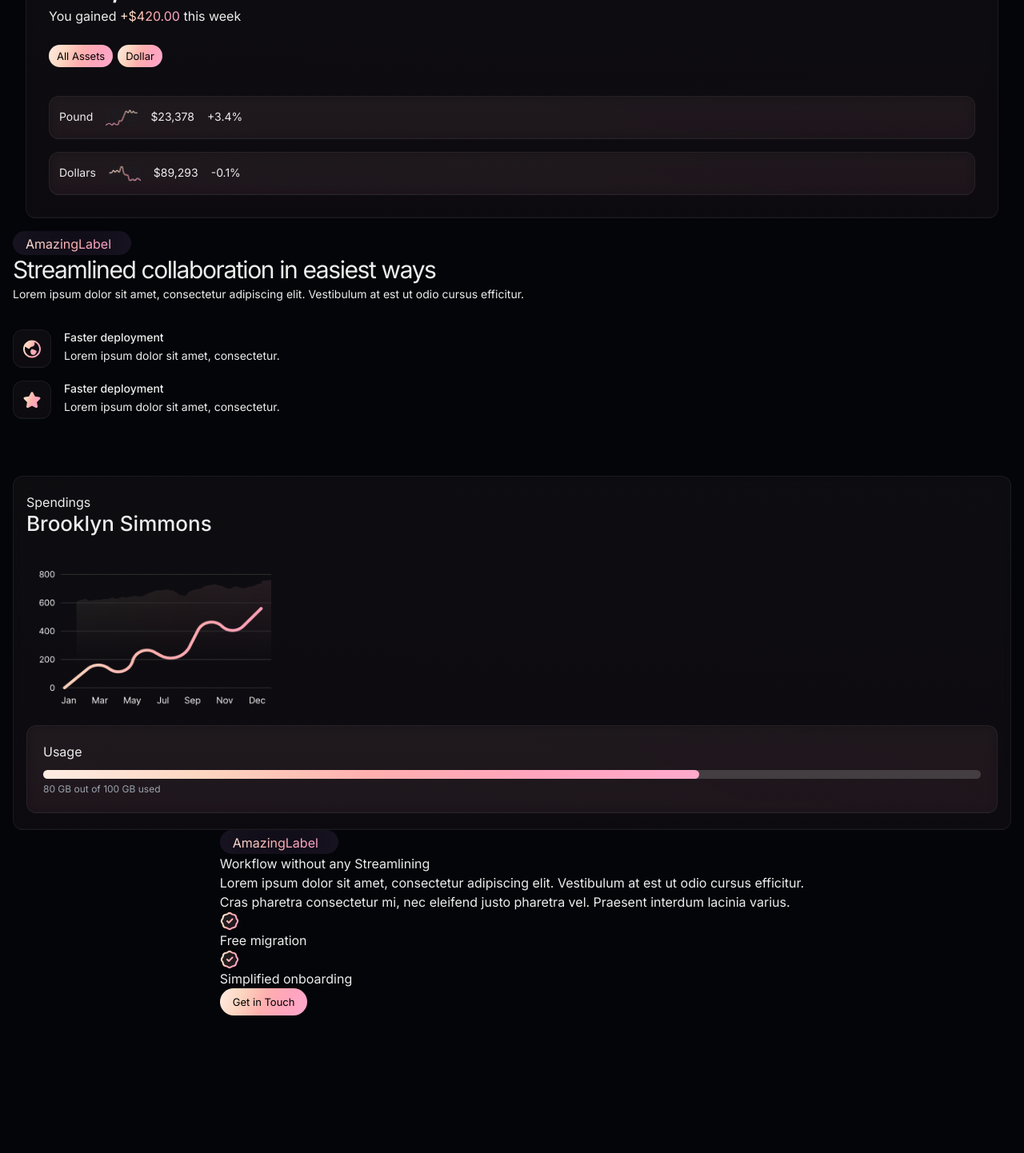
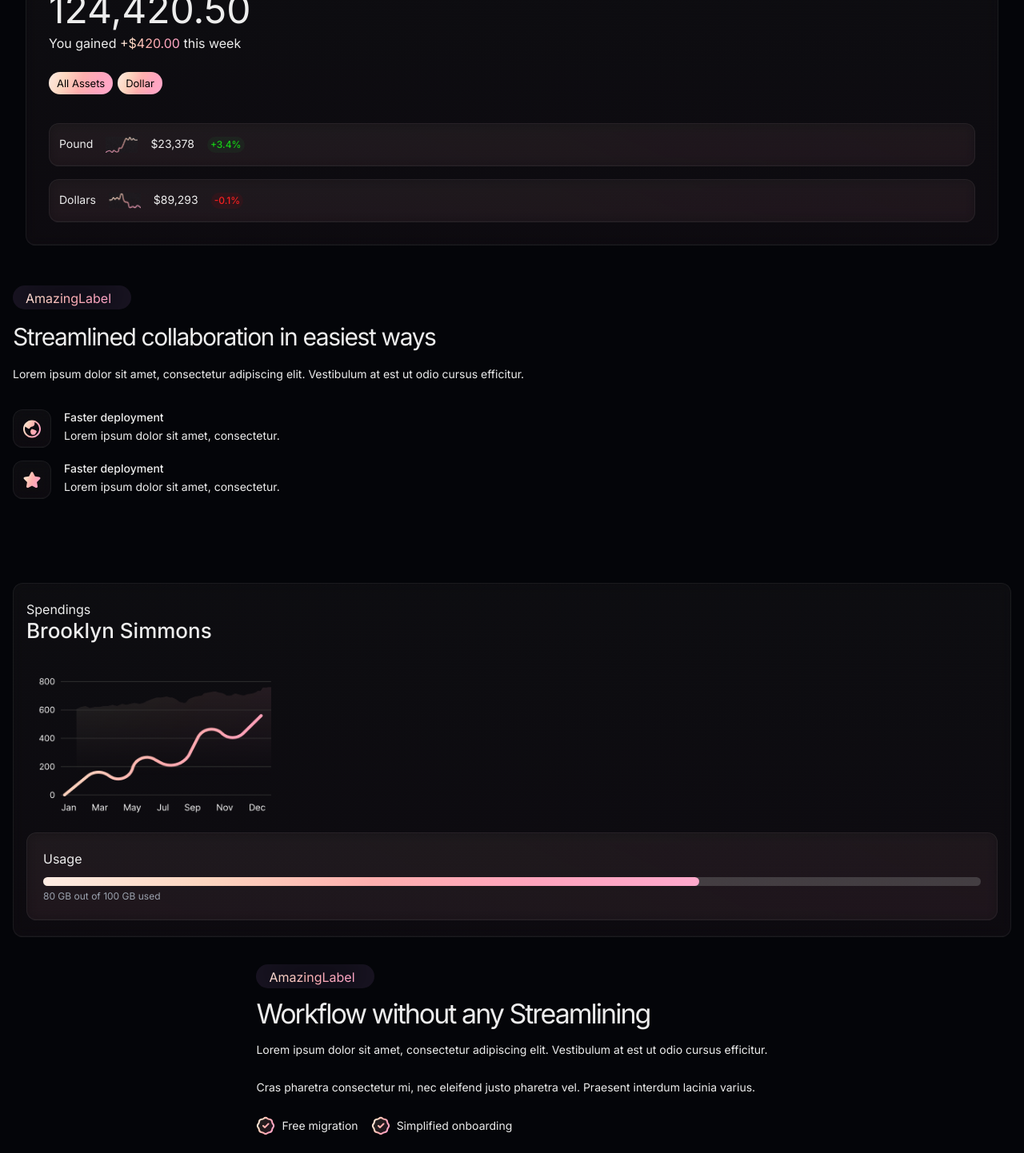
Before and after one commit to tuanloc-1708/hurix-saas, a Next.js app: page / in a window 1280 px wide. Shown: the part 2300-3742 px from the top of the page at 80% size. Built offline with nearby package versions, Linux system fonts and the light colour scheme.

Commit message:
update UI

```diff
--- a/src/sections/customer-fback/card/customer-fback-card.tsx
+++ b/src/sections/customer-fback/card/customer-fback-card.tsx
@@ -43,7 +43,10 @@ export default function CustomerFbackCard() {
         </div>
 
         <div className="flex flex-col gap-4">
-          {graph.map((item, index) => (
+          {graph.map((item, index) => {
+            const isPositive = parseFloat(item.rate) > 0;
+            const isNegative = parseFloat(item.rate) < 0;
+            return (
               <div
                 key={index}
                 className="flex px-3 py-4 bg-card gap-4 text-[14px]/[129%]"
@@ -57,9 +60,20 @@ export default function CustomerFbackCard() {
                   className="min-w-[40px] h-[20px] xl:min-w-[40px]"
                 />
                 <span>{item.value}</span>
-              <span>{item.rate}</span>
+                <span
+                  className={`flex items-center px-1 rounded-[28px] text-[12px]/[133%] font-medium ${
+                    isPositive
+                      ? "bg-[rgba(17,213,63,0.06)] text-[#17CD16]"
+                      : isNegative
+                      ? "bg-[rgba(255,13,0,0.07)] text-[#F62021]"
+                      : "bg-card"
+                  }`}
+                >
+                  {item.rate}
+                </span>
               </div>
-          ))}
+            );
+          })}
         </div>
       </div>
     </div>
--- a/src/sections/customer-fback/view/customer-fback-view.tsx
+++ b/src/sections/customer-fback/view/customer-fback-view.tsx
@@ -31,15 +31,15 @@ export const content2 = [
 ];
 export default function CustomerFbackView() {
   return (
-    <div className="container px-4 flex flex-col items-center justify-center">
+    <div className="container px-4 flex flex-col items-center justify-center gap-[34px]">
       <span className="text-[40px]/[123%] text-center font-normal tracking-[-0.9px]">
         Customer Feedback Data Intelligence Leader
       </span>
-      <div className="w-full flex flex-col">
+      <div className="w-full flex flex-col gap-[34px]">
         <CustomerFbackCard />
 
         <div className="flex flex-col gap-8 mb-[71px]">
-          <div>
+          <div className="flex flex-col gap-4">
             <AmazingLabe />
             <span className="text-[30px]/[126%] tracking-[-1.4px] font-normal">
               Streamlined collaboration in easiest ways
@@ -71,24 +71,29 @@ export default function CustomerFbackView() {
         <UsageSpendingCard />
       </div>
 
-      <div>
-        <AmazingLabe />
-        <div>
-          <span>Workflow without any Streamlining</span>
-          <p>
+      <div className="flex flex-col gap-6">
+        <div className="flex flex-col gap-[11px]">
+          <AmazingLabe />
+          <span className=" text-[34px]/[126%] tracking-[-2px] font-normal">
+            Workflow without any Streamlining
+          </span>
+          <p className="text-[14px]/[171%] font-normal">
             Lorem ipsum dolor sit amet, consectetur adipiscing elit. Vestibulum
             at est ut odio cursus efficitur.
           </p>
         </div>
 
-        <p>
+        <p className="text-[14px]/[171%] font-normal">
           Cras pharetra consectetur mi, nec eleifend justo pharetra vel.
           Praesent interdum lacinia varius.
         </p>
 
-        <div>
+        <div className="flex gap-4">
           {content2.map((item, index) => (
-            <div key={index} className="">
+            <div
+              key={index}
+              className="flex text-[14px]/[171%] font-normal gap-2"
+            >
               <div className="">{item.icon}</div>
               <div className="">
                 <span className="">{item.title}</span>
@@ -97,7 +102,9 @@ export default function CustomerFbackView() {
           ))}
         </div>
 
-        <Button className="px-4 py-[9px] rounded-[54px]">Get in Touch</Button>
+        <Button className="px-4 py-[9px] max-w-[117px] rounded-[54px]">
+          Get in Touch
+        </Button>
       </div>
     </div>
   );
```
Lines whose indentation alone changed are shown as unchanged.
